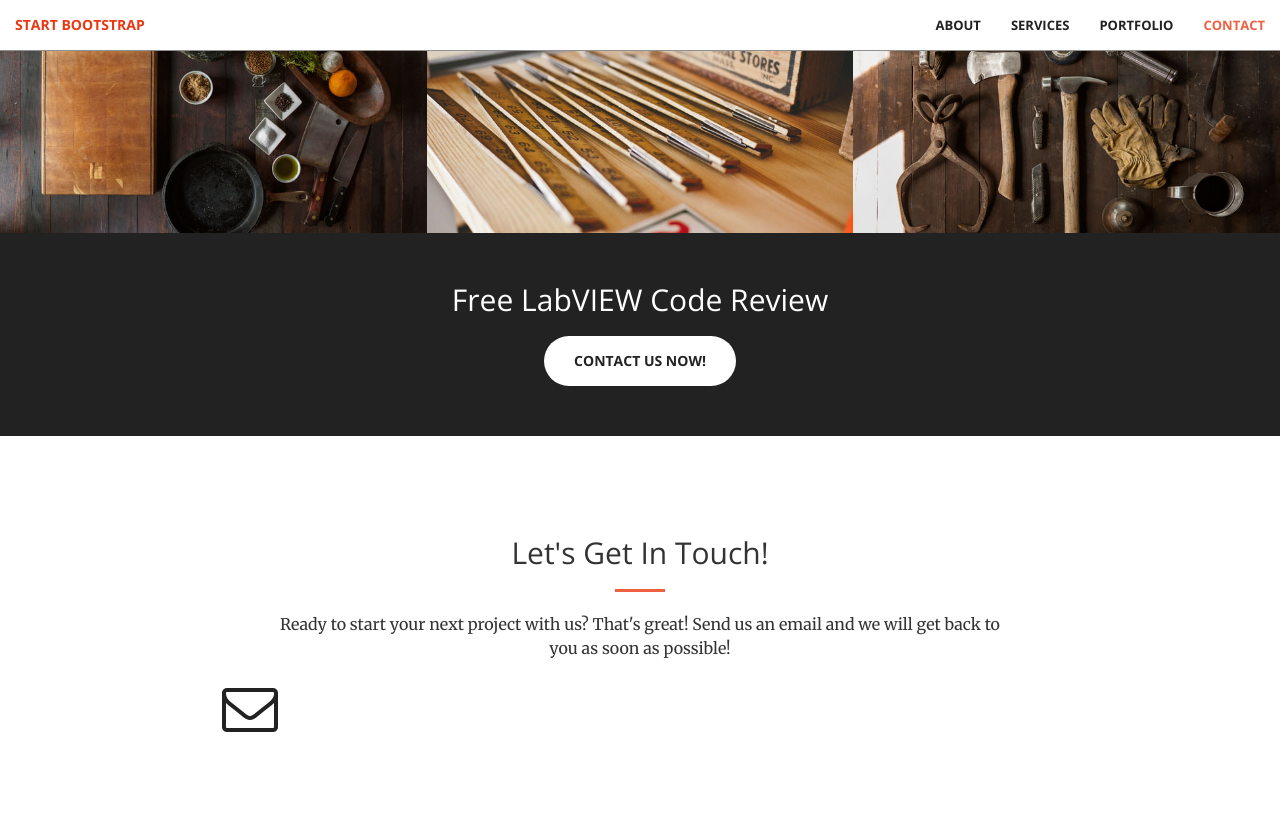
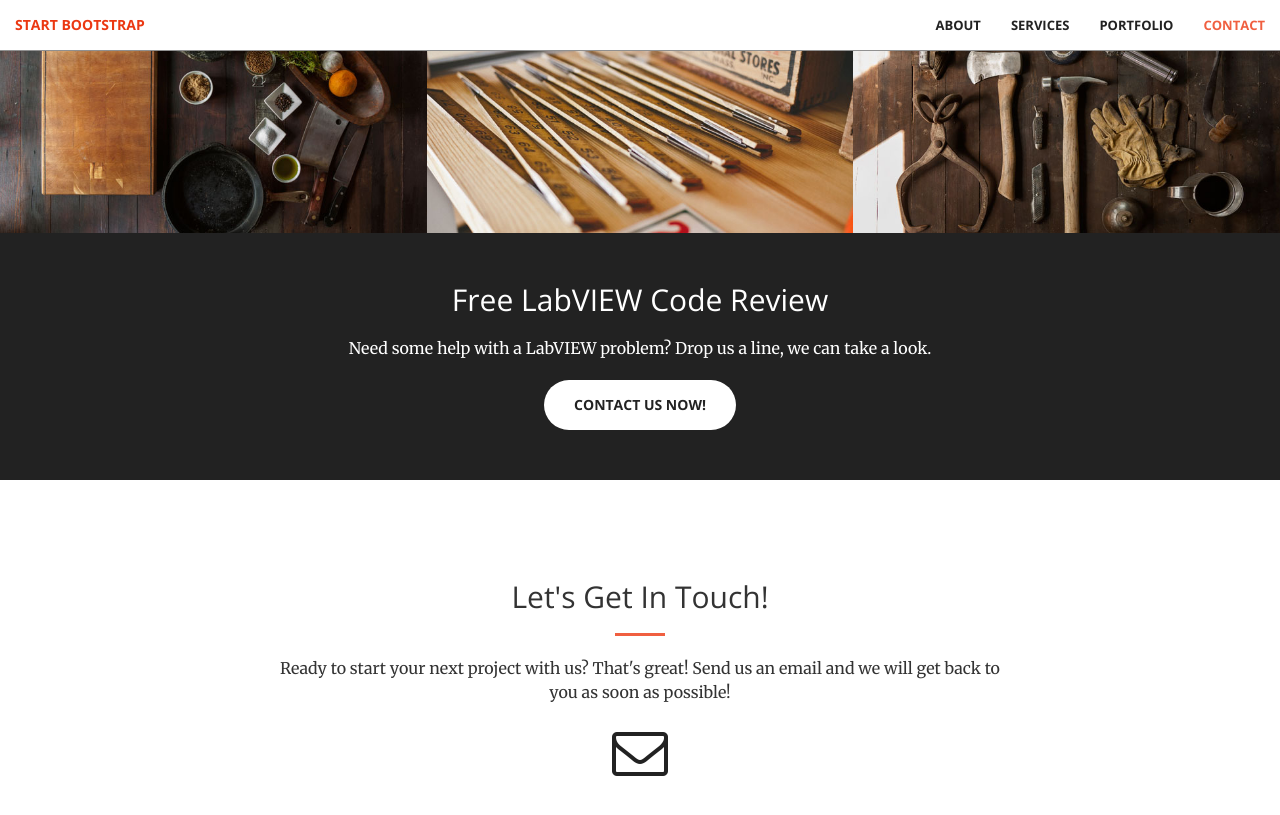
Before and after one commit to des938/des938.github.io, a Jekyll site: the page index.html, which Jekyll copies as it is, in a window 1280 px wide and 900 px high, scrolled down 2073 px. Shown: the top 815 px of the window. Built offline with Jekyll 4.4.1, drawn with Linux system fonts in a browser that asks for light colours.

Commit message:
more little fixes?

```diff
--- a/index.html
+++ b/index.html
@@ -115,14 +115,14 @@
             </div>
             <div class="col-lg-3 col-md-6 text-center">
                 <div class="service-box">
-                    <i class="fa fa-4x fa-clipboard-list wow bounceIn text-primary" data-wow-delay=".1s"></i>
+                    <i class="fa fa-4x fa-list-ol wow bounceIn text-primary" data-wow-delay=".1s"></i>
                     <h3>Full Integration</h3>
                     <p class="text-muted">Our solutions will have you off and running when we deliver.</p>
                 </div>
             </div>
             <div class="col-lg-3 col-md-6 text-center">
                 <div class="service-box">
-                    <i class="fas fa-4x fa-hdd wow bounceIn text-primary" data-wow-delay=".2s"></i>
+                    <i class="fa fa-4x fa-plug wow bounceIn text-primary" data-wow-delay=".2s"></i>
                     <h3>Hardware</h3>
                     <p class="text-muted">We will help you find the right hardware for your testing needs.</p>
                 </div>
@@ -239,6 +239,7 @@
       <div class="container text-center">
           <div class="call-to-action">
               <h2>Free LabVIEW Code Review</h2>
+              <p>Need some help with a LabVIEW problem? Drop us a line, we can take a look.</p>
               <a href="mailto:sales@integrationcraft.com" class="btn btn-default btn-xl wow tada">Contact Us Now!</a>
           </div>
       </div>
@@ -252,7 +253,7 @@
                 <hr class="primary">
                 <p>Ready to start your next project with us? That's great! Send us an email and we will get back to you as soon as possible!</p>
             </div>
-        <div class="col-lg-2 col-lg-offset-1 text-center">
+        <div class="col-lg-8 col-lg-offset-2 text-center">
             <a href="mailto:sales@integrationcraft.com">
             <i class="fa fa-envelope-o fa-3x wow bounceIn" data-wow-delay=".1s"></i>
                 <p></p>
```
